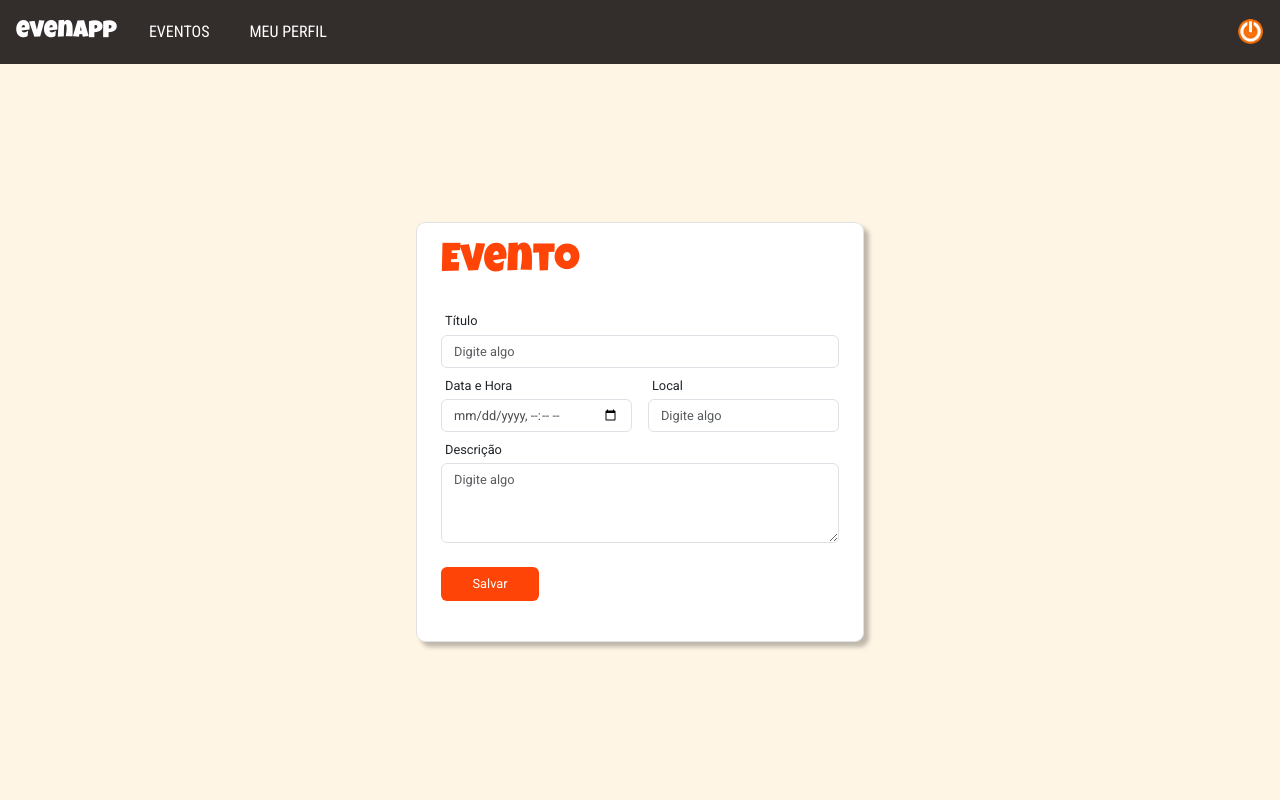
After one commit to renanripee/Trabalho-Web, a Django app: page /event/create in a window 1280 px wide. The commit adds this page. Run offline with Django 5.2, Linux system fonts and the light colour scheme.

Commit message:
Adicionada tela de criação de eventos

```diff
--- /dev/null
+++ b/evenapp/static/css/create-event.css
@@ -0,0 +1,43 @@
+.content {
+    display: flex;
+    justify-content: center;
+    align-content: center;
+    flex-wrap: wrap;
+
+    height: 92vh;
+}
+
+.title {
+    color: #FF4407;
+    font-family: 'Luckiest Guy';
+    font-size: 2.5rem;
+}
+
+.event-card {
+    width: 35%;
+    height: auto;
+
+    background-color: white;
+    font-family: 'Roboto';
+    font-size: 0.8rem;
+
+    box-shadow: 5px 5px 4px 0 rgba(0, 0, 0, 0.25);
+    border: solid 1px #E2E2E2;
+    border-radius: 9px;
+}
+
+.form-control, .save-button {
+    font-size: 0.8rem;
+}
+
+
+.samefield {
+    width: 48%;
+}
+
+.save-button {
+    background-color: #FF4407;
+    color: white;
+    width: 22%;
+    margin: 1.5rem 0 2.5rem 0;
+}
--- /dev/null
+++ b/evenapp/templates/events/create-event.html
@@ -0,0 +1,38 @@
+<!-- templates/eventos/index.html -->
+{% extends "base.html" %}
+{% load static %}
+
+{% block extra_css %}
+<link rel="stylesheet" href="{% static 'css/create-event.css' %}">
+{% endblock %}
+
+{% block content %}
+<div class="content">
+
+    <div class="event-card">
+        <h1 class="title ms-4 py-3">Evento</h1>
+
+        <div class="field mx-4">
+            <p class="ms-1 my-0 mb-1">Título</p>
+            <input type="text" class="form-control" placeholder="Digite algo">
+        </div>
+        <div style="display: flex; justify-content: space-between;" class="mx-4">
+            <div class="samefield field mt-2">
+                <p class="ms-1 my-0 mb-1">Data e Hora</p>
+                <input type="datetime-local" class="form-control" style="color: rgb(0, 0, 0, 0.7);">
+            </div>
+            <div class="samefield field mt-2">
+                <p class="ms-1 my-0 mb-1">Local</p>
+                <input type="text" class="form-control" placeholder="Digite algo">
+            </div>
+        </div>
+        <div class="field mt-2  mx-4">
+            <p class="ms-1 my-0 mb-1">Descrição</p>
+            <textarea type="text" class="form-control" style="height: 10vh;" placeholder="Digite algo"></textarea>
+        </div>
+        <button type="button" class="save-button btn  ms-4">Salvar</button>
+    </div>
+
+</div>
+
+{% endblock %}
--- a/evenapp/urls.py
+++ b/evenapp/urls.py
@@ -1,4 +1,4 @@
-from django.urls import path
+from django.urls import path # type: ignore
 from . import views
 
 urlpatterns = [
@@ -6,5 +6,5 @@ urlpatterns = [
     path('eventos/<int:id>/', views.details, name='details'),
     path('', views.login, name='login'),
     path('user/create', views.createUser, name='createUser'),
-
+    path('event/create', views.createEvent, name='createEvent'),
 ]
--- a/evenapp/views.py
+++ b/evenapp/views.py
@@ -1,4 +1,4 @@
-from django.shortcuts import render, get_object_or_404
+from django.shortcuts import render, get_object_or_404 # type: ignore
 from .models import Evento
 
 def home(request):
@@ -14,3 +14,6 @@ def login(request):
 
 def createUser(request):
     return render(request, 'users/create-user.html')
+
+def createEvent(request):
+    return render(request, 'events/create-event.html')
```
Also changed, not shown: evenapp/static/css/home.css (+8 -0 lines), evenapp/templates/events/home.html (+5 -2 lines), db.sqlite3, evenapp/static/img/addbutton.png (added).
